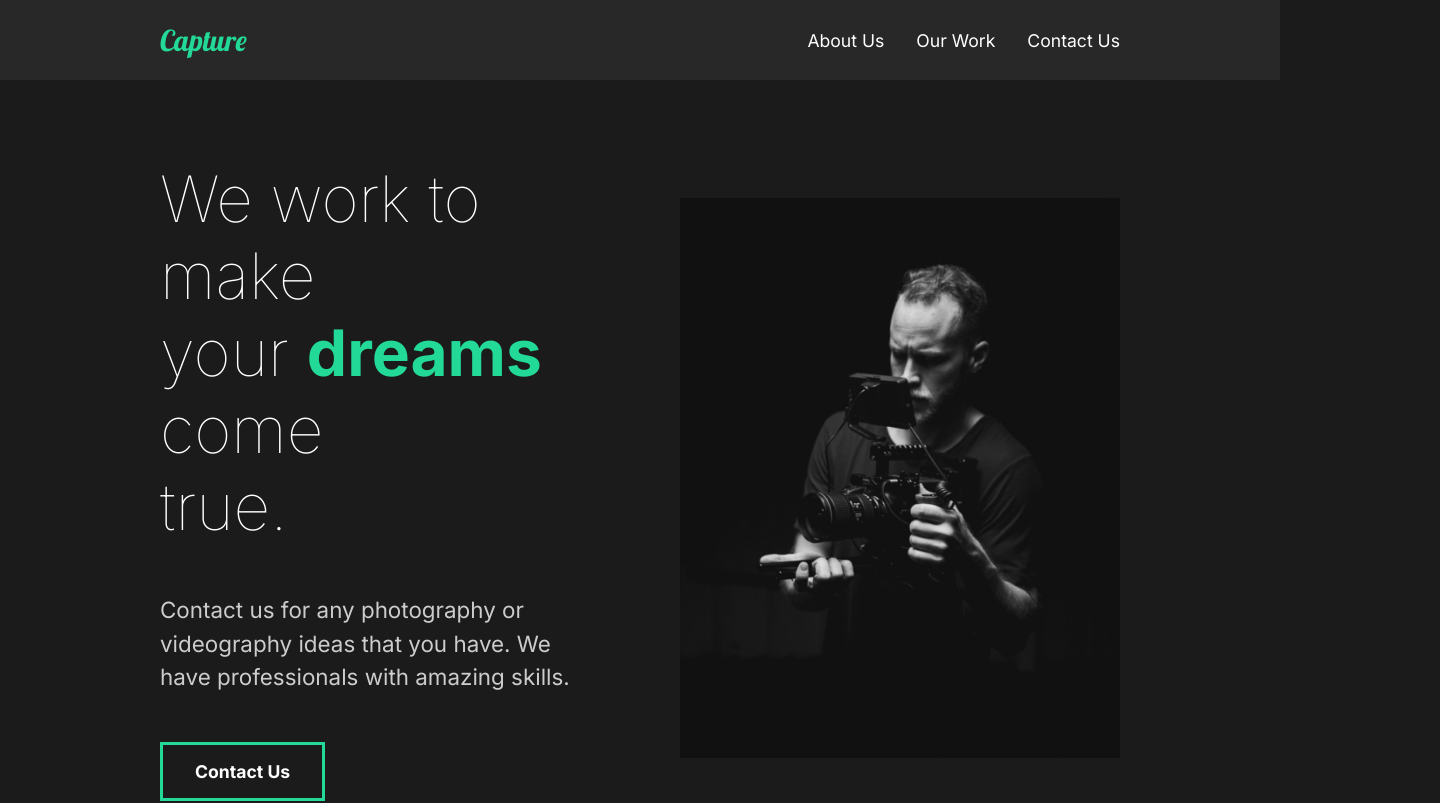
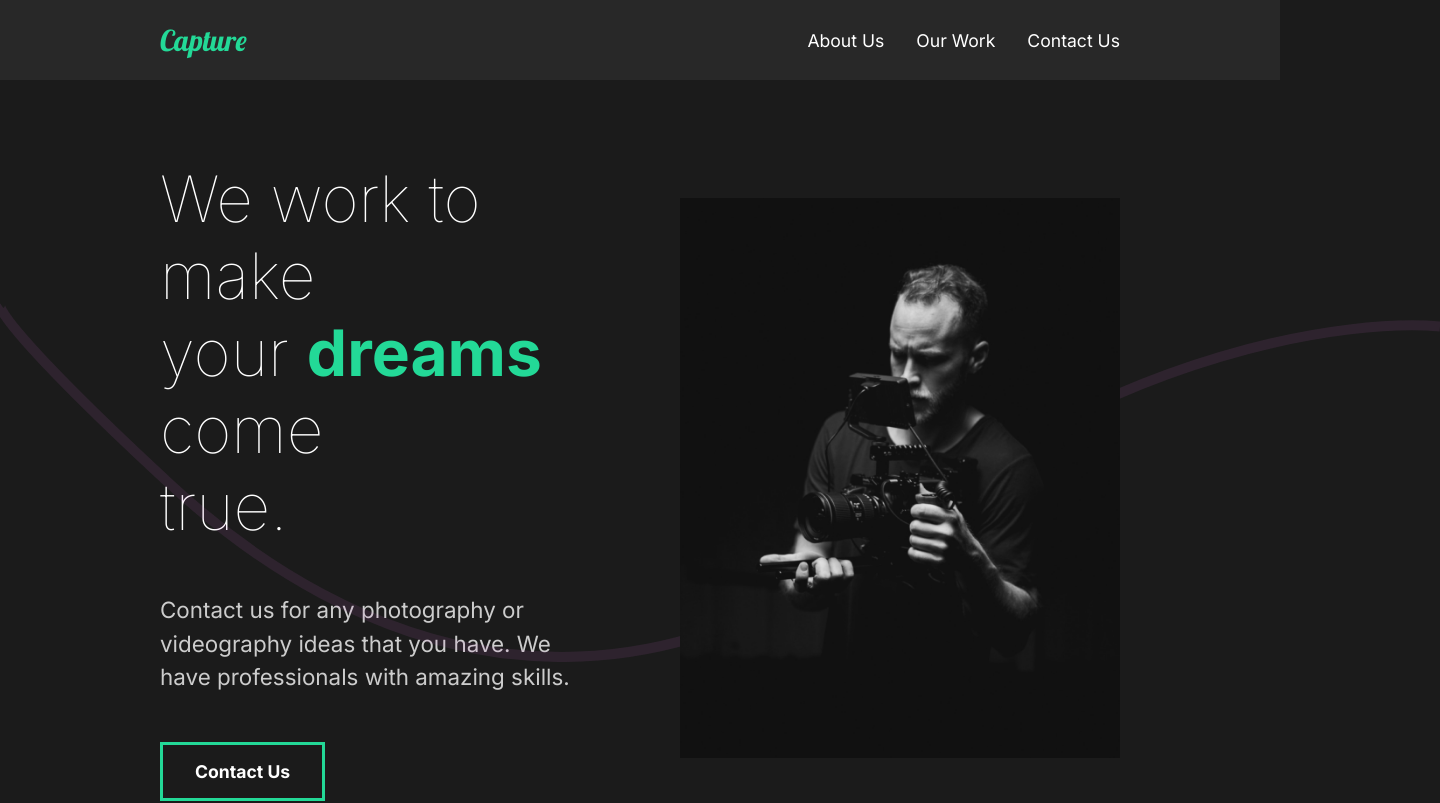
Before and after one commit to sujoyduttajad/Capture-Portfolio, a React (Create React App) app: page / in a window 1280 px wide. Shown: the top 803 px of the page, 1440 px wide, since content can reach past the window. Built offline with nearby package versions, Linux system fonts and the light colour scheme.

Commit message:
Update AboutSection.js

```diff
--- a/src/components/AboutSection.js
+++ b/src/components/AboutSection.js
@@ -4,6 +4,7 @@ import { Layout, Description, ImageContainer, Hide } from "../styles";
 // Animation
 import { motion } from "framer-motion";
 import { titleAnimation, fade, photoAnimation } from "../animation";
+import Wave from "./Wave";
 
 const AboutSection = () => {
   // Framer-motion variant
@@ -54,6 +55,7 @@ const AboutSection = () => {
           alt="guy with a camera"
         />
       </ImageContainer>
+      <Wave />
     </Layout>
   );
 };
```
